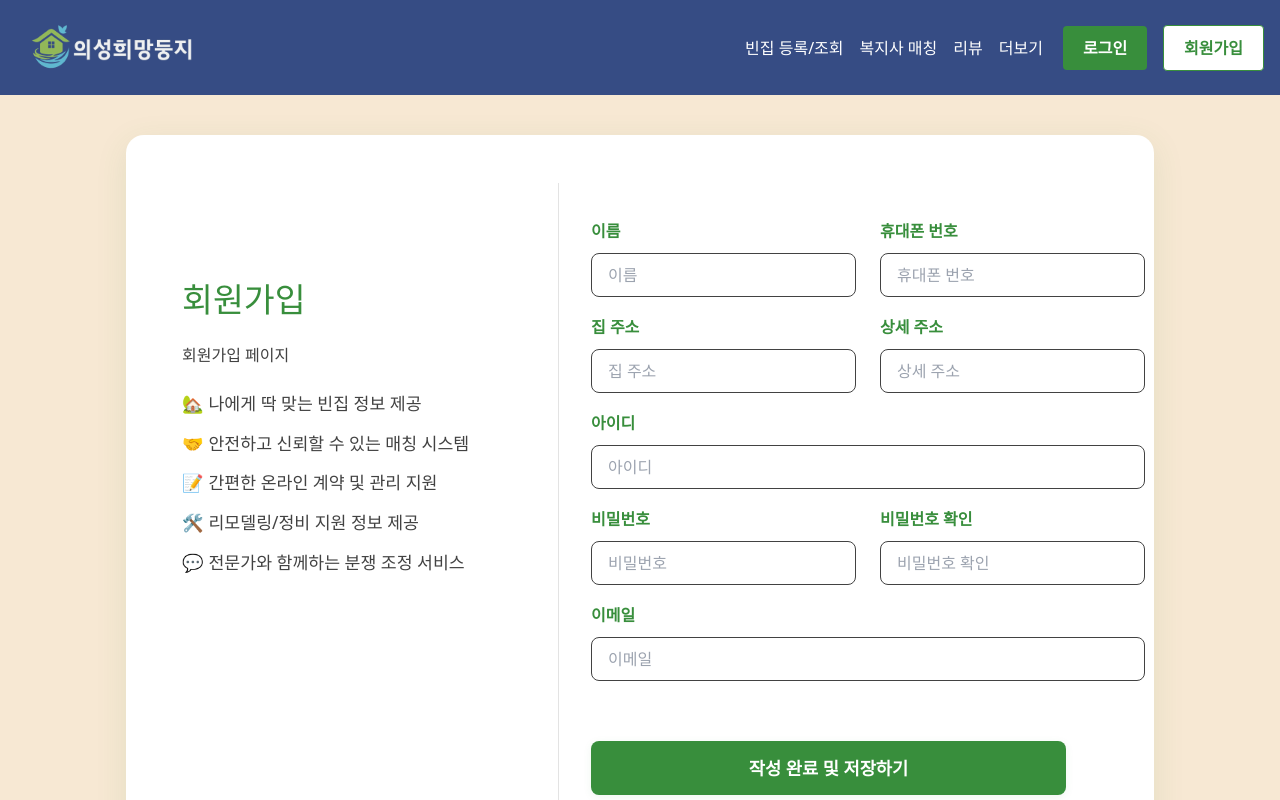
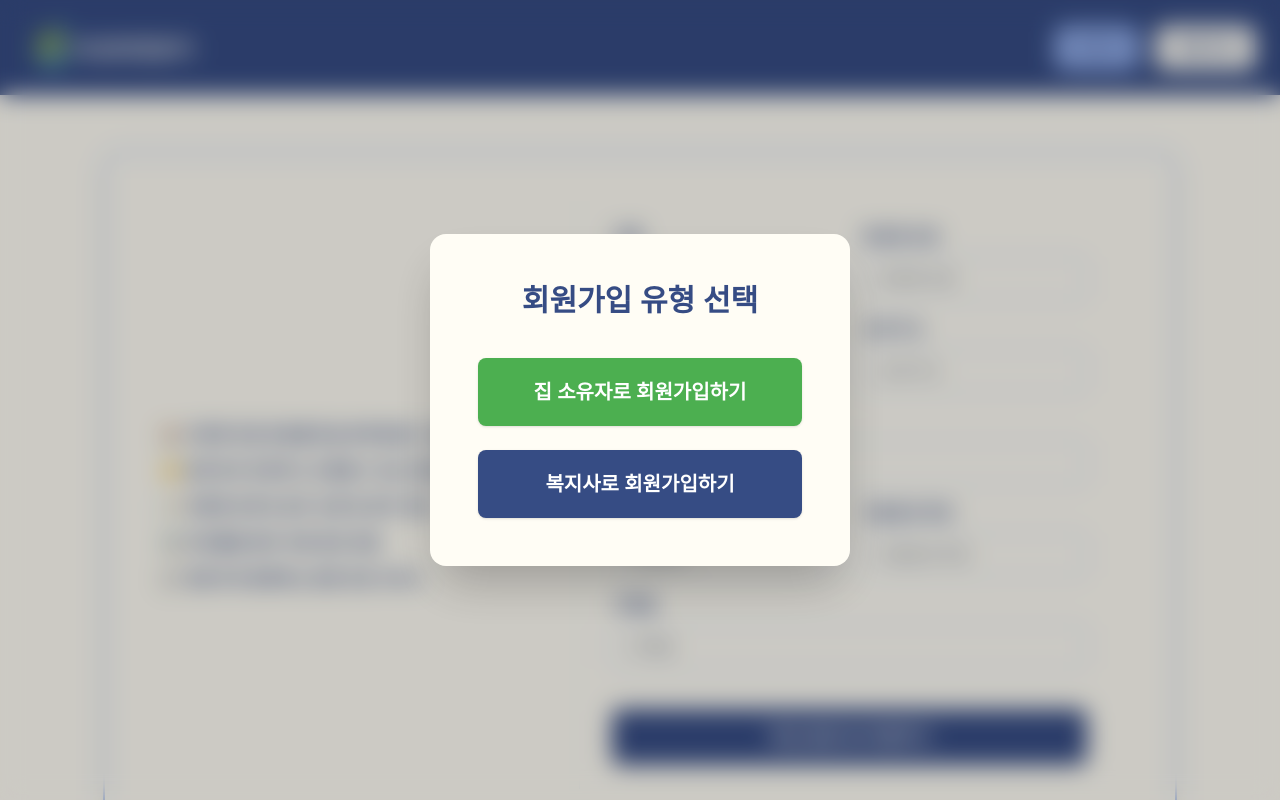
Before and after one commit to comonkeyy/FrontEnd, a React (Vite) app: page /signup in a window 1280 px wide. Shown: the top 800 px of the page. Built offline with nearby package versions, Linux system fonts and the light colour scheme.

Commit message:
색상 변경

```diff
--- a/src/App.tsx
+++ b/src/App.tsx
@@ -10,7 +10,7 @@ import RegisterPropertyPage from './pages/RegisterPropertyPage/RegisterPropertyP
 const App: React.FC = () => {
   // 실제로는 로그인 후 userRole을 받아와야 합니다.
   const [userRole, setUserRole] = useState<'owner' | 'worker' | 'guest'>(
-    'owner',
+    'guest',
   );
 
   return (
--- a/src/components/LoginButton/LogInButton.css
+++ b/src/components/LoginButton/LogInButton.css
@@ -1,15 +1,18 @@
 .login-trigger-button {
-  background-color: var(--color-deep-green);
-  color: var(--color-white);
+  background-color: #95b1ee; /* 버튼 기본 배경 */
+  color: #364c84; /* 주요 텍스트 */
   border: none;
-  border-radius: 4px;
+  border-radius: 10px;
   padding: 10px 20px;
   font-size: 16px;
   font-weight: bold;
   cursor: pointer;
-  transition: background-color 0.2s;
+  transition:
+    background-color 0.2s,
+    color 0.2s;
 }
 
 .login-trigger-button:hover {
-  background-color: var(--color-light-green);
+  background-color: #e7f1a8; /* 버튼 호버 배경 */
+  color: #364c84; /* 텍스트 색상 유지 */
 }
--- a/src/components/SignIn/SignIn.css
+++ b/src/components/SignIn/SignIn.css
@@ -1,24 +1,39 @@
+:root {
+  --color-background: #fffdf5;
+  --color-card: #fffdf5;
+  --color-header: #364c84;
+  --color-button: #95b1ee;
+  --color-button-hover: #e7f1a8;
+  --color-text-main: #364c84;
+  --color-text-sub: #95b1ee;
+  --color-input-border: #95b1ee;
+  --color-input-bg: #fffdf5;
+}
+
 .modal {
   position: fixed;
-  top: 0;
-  left: 0;
-  right: 0;
-  bottom: 0;
-  background: rgba(0, 0, 0, 0.6);
+  inset: 0;
+  width: 100vw;
+  height: 100vh;
+  background: rgba(54, 76, 132, 0.2);
   display: flex;
   align-items: center;
   justify-content: center;
   z-index: 1000;
+  /* 배경 흐림 효과 추가 */
+  backdrop-filter: blur(8px);
+  -webkit-backdrop-filter: blur(8px); /* Safari 지원 */
 }
 
 .loginModal {
-  width: 400px;
-  background: var(--color-white);
-  border-radius: 8px;
+  width: 460px;
+  background: #fffdf5;
+  border-radius: 14px;
   box-sizing: border-box;
   padding: 32px 24px 24px 24px;
   position: relative;
-  box-shadow: 0 8px 32px rgba(0, 0, 0, 0.15);
+  box-shadow: 0 8px 40px 0 rgba(54, 76, 132, 0.18);
+  border-top: 1.5px solid #95b1ee;
 }
 
 .close {
@@ -27,64 +42,80 @@
   right: 20px;
   font-size: 24px;
   cursor: pointer;
-  color: var(--color-deep-gray);
+  color: #364c84;
 }
 
 .modalContents {
+  color: #364c84;
+  font-weight: bold;
+  font-size: 26px;
   display: flex;
   flex-direction: column;
   gap: 16px;
   align-items: center;
 }
 
-.signinIcon {
-  width: 80px;
-  margin-bottom: 12px;
-}
-
 .loginId,
 .loginPw {
   width: 100%;
-  height: 40px;
-  padding: 8px 12px;
-  border: 1px solid var(--color-deep-gray);
-  border-radius: 4px;
+  height: 44px;
+  padding: 10px 14px;
+  border: 1.5px solid #95b1ee;
+  border-radius: 8px;
   font-size: 16px;
+  background: #fffdf5;
+  color: #364c84;
   box-sizing: border-box;
+  transition:
+    border 0.2s,
+    background 0.2s;
 }
 
-.loginId {
-  margin-top: 8px;
-}
-.loginPw {
-  margin-top: 0;
+.loginId:focus,
+.loginPw:focus {
+  border-color: #364c84;
+  outline: none;
+  background: #fff;
 }
 
 .loginBtn {
   width: 100%;
-  height: 40px;
-  background: var(--color-deep-green);
-  color: var(--color-white);
-  font-size: 16px;
-  border: none;
-  border-radius: 4px;
+  height: 44px;
+  background: #4caf50; /* 요청하신 녹색 */
+  color: #fff;
+  font-size: 17px;
+  font-weight: bold;
+  border: 2px solid #4caf50;
+  border-radius: 8px;
   margin-top: 8px;
   cursor: pointer;
-  transition: background 0.2s;
+  transition:
+    background 0.2s,
+    border 0.2s,
+    transform 0.13s;
+  box-shadow: 0 2px 8px rgba(54, 76, 132, 0.08);
 }
-.loginBtn:hover {
-  background: var(--color-light-green);
+.loginBtn:hover,
+.loginBtn:focus {
+  background: #388e3c;
+  border-color: #388e3c;
+  transform: scale(1.02);
 }
 
 .loginEnd {
   margin-top: 12px;
   text-align: center;
   font-size: 14px;
-  color: var(--color-deep-gray);
+  color: #364c84;
 }
 
 .loginLine a {
-  color: var(--color-deep-green);
+  color: #ff8f40;
+  font-weight: bold;
   text-decoration: underline;
   cursor: pointer;
+  transition: color 0.2s;
 }
+.loginLine a:hover {
+  color: #ff9040c8;
+}
--- a/src/components/SignUpButton/SignupButton.css
+++ b/src/components/SignUpButton/SignupButton.css
@@ -1,14 +1,18 @@
 .signup-btn {
-  background: var(--color-white);
-  color: var(--color-deep-green);
-  border: 1.5px solid var(--color-deep-green);
-  border-radius: 4px;
+  background: #fffdf5; /* 배경(Background) 색상 */
+  color: #364c84; /* 주요 텍스트 색상 */
+  border: 1.5px solid #364c84; /* 헤더(Primary) 색상 사용 */
+  border-radius: 10px;
   padding: 10px 20px;
   font-size: 16px;
   font-weight: bold;
   cursor: pointer;
-  transition: background 0.2s;
+  transition:
+    background 0.2s,
+    color 0.2s;
 }
+
 .signup-btn:hover {
-  background: #bcbcbc4c;
+  background: #e7f1a8; /* 강조 카드 배경 색상 (호버) */
+  color: #364c84; /* 텍스트 색상 유지 */
 }
--- a/src/components/layouts/Header.tsx
+++ b/src/components/layouts/Header.tsx
@@ -28,9 +28,13 @@ const Header: React.FC<HeaderProps> = ({ userRole }) => {
 
         {/* 데스크탑 메뉴 */}
         {userRole === 'guest' ? (
-          <nav className="hidden md:flex items-center space-x-4 ml-auto">
-            <LogInButton />
-            <SignupButton />
+          <nav className="hidden md:flex items-center ml-auto">
+            <div className="mr-4">
+              <LogInButton />
+            </div>
+            <div className="pr-2">
+              <SignupButton />
+            </div>
           </nav>
         ) : (
           <nav className="hidden md:flex items-center space-x-4 ml-auto">
--- a/src/pages/SignUpPage/SignUpPage.css
+++ b/src/pages/SignUpPage/SignUpPage.css
@@ -1,37 +1,63 @@
+:root {
+  --color-background: #e7f1a8; /* 전체 배경 (강조 배경) */
+  --color-card: #fffdf5; /* 카드/폼 배경 */
+  --color-header: #364c84; /* 헤더, 주요 텍스트 */
+  --color-button: #95b1ee; /* 버튼 */
+  --color-button-hover: #e7f1a8; /* 버튼 호버 */
+  --color-text-main: #364c84; /* 주요 텍스트 */
+  --color-text-sub: #95b1ee; /* 보조 텍스트 */
+  --color-input-border: #95b1ee; /* 입력 필드 테두리 */
+  --color-input-bg: #fffdf5; /* 입력 필드 배경 */
+}
+
+body {
+  background: var(--color-background);
+}
+
 .signup-page {
   min-height: 100vh;
-  background: var(--color-cream);
+  background: transparent; /* body에서 처리 */
   display: flex;
   align-items: center;
   justify-content: center;
 }
+
 .signup-container {
   display: flex;
   gap: 56px;
-  background: var(--color-white);
+  background: var(--color-card);
   border-radius: 18px;
-  box-shadow: 0 8px 32px rgba(56, 142, 60, 0.1);
+  box-shadow:
+    0 4px 12px rgba(149, 177, 238, 0.229),
+    /* 파란 계열 그림자 */ 0 8px 32px rgba(54, 76, 132, 0.12);
   padding: 48px 56px;
   margin: 40px 0;
+  /* 카드 경계 강조 */
+  border: 2px solid #95b1ee;
 }
+
 .signup-info {
   min-width: 320px;
-  color: var(--color-deep-gray);
+  color: var(--color-text-main);
   display: flex;
   flex-direction: column;
   justify-content: center;
-  margin-top: -150px;
+  margin-top: -120px;
 }
+
 .signup-info h1 {
-  color: var(--color-deep-green);
+  color: var(--color-header);
   font-size: 2.1rem;
   margin-bottom: 18px;
+  font-weight: bold;
 }
+
 .signup-info ul {
   margin-top: 24px;
   padding-left: 0;
   list-style: none;
 }
+
 .signup-info li {
   font-size: 1.08rem;
   margin-bottom: 14px;
@@ -39,49 +65,84 @@
   align-items: center;
   gap: 8px;
 }
+
 .signup-form {
-  background: var(--color-white);
+  background: var(--color-card);
   padding: 36px 32px;
   width: 100%;
   max-width: 540px;
   margin: 0 auto;
-  border-left: 1px solid rgba(66, 66, 66, 0.15);
+  border-left: 1.5px solid #95b1ee33;
   display: flex;
   flex-direction: column;
   gap: 24px;
 }
+
 .signup-grid {
   display: grid;
   grid-template-columns: 1fr 1fr;
   gap: 18px 24px;
 }
+
 .signup-form .signup-form-group {
   display: flex;
   flex-direction: column;
   gap: 8px;
 }
+
 .signup-form .signup-form-group.full {
   grid-column: 1 / span 2;
 }
+
 .signup-form label {
   font-weight: 600;
-  color: var(--color-deep-green);
+  color: var(--color-header);
   font-size: 1rem;
   margin-bottom: 2px;
 }
+
 .signup-form input {
   height: 44px;
-  border: 1.5px solid var(--color-deep-gray);
+  border: 1.5px solid var(--color-input-border);
   border-radius: 8px;
   padding: 0 16px;
   font-size: 1rem;
-  background: var(--color-white);
-  color: var(--color-deep-gray);
+  background: var(--color-input-bg);
+  color: var(--color-text-main);
   transition:
     border 0.2s,
     background 0.2s;
   box-sizing: border-box;
 }
+
+.signup-form input:focus {
+  border-color: var(--color-header);
+  outline: none;
+  background: #ffffff;
+}
+
+.signup-form .signup-btn {
+  margin-top: 18px;
+  background: var(--color-button);
+  color: #fff;
+  border: none;
+  border-radius: 8px;
+  padding: 14px 0;
+  font-size: 1.1rem;
+  font-weight: bold;
+  cursor: pointer;
+  transition:
+    background 0.2s,
+    color 0.2s;
+  box-shadow: 0 2px 8px rgba(54, 76, 132, 0.07);
+  width: 100%;
+}
+
+.signup-form .signup-btn:hover {
+  background: var(--color-button-hover);
+  color: var(--color-header);
+}
+
 .modal-backdrop {
   position: fixed;
   z-index: 1999;
@@ -89,8 +150,9 @@
   top: 0;
   width: 100vw;
   height: 100vh;
-  background: rgba(0, 0, 0, 0.2);
+  background: rgba(54, 76, 132, 0.1);
 }
+
 .modal-address {
   position: fixed;
   z-index: 2000;
@@ -100,35 +162,10 @@
   width: 500px;
   max-width: 95vw;
   height: 600px;
-  background: #fff;
+  background: var(--color-card);
   border-radius: 16px;
-  box-shadow: 0 8px 32px rgba(56, 142, 60, 0.15);
+  box-shadow: 0 8px 32px rgba(54, 76, 132, 0.12);
   display: flex;
   flex-direction: column;
   overflow: hidden;
 }
-.signup-form input:focus {
-  border-color: var(--color-deep-green);
-  outline: none;
-  background: var(--color-white);
-}
-.signup-form .signup-btn {
-  margin-top: 18px;
-  background: var(--color-deep-green);
-  color: var(--color-white);
-  border: none;
-  border-radius: 8px;
-  padding: 14px 0;
-  font-size: 1.1rem;
-  font-weight: bold;
-  cursor: pointer;
-  transition:
-    background 0.2s,
-    color 0.2s;
-  box-shadow: 0 2px 8px rgba(56, 142, 60, 0.08);
-  width: 100%;
-}
-.signup-form .signup-btn:hover {
-  background: rgba(56, 142, 60, 0.75);
-  color: var(--color-white);
-}
--- a/src/pages/SignUpPage/SignUpPage.tsx
+++ b/src/pages/SignUpPage/SignUpPage.tsx
@@ -1,6 +1,38 @@
-import React, { useRef, useState } from 'react';
-import './SignUpPage.css';
+import React, { useState, useRef } from 'react';
 
+// 역할 선택 모달
+function RoleSelectModal({
+  isOpen,
+  onSelect,
+}: {
+  isOpen: boolean;
+  onSelect: (role: 'owner' | 'worker') => void;
+}) {
+  if (!isOpen) return null;
+  return (
+    <div className="fixed inset-0 z-50 flex items-center justify-center bg-black/20 backdrop-blur-md">
+      <div className="bg-[#FFFDF5] rounded-2xl shadow-2xl p-12 min-w-[420px] min-h-[320px] flex flex-col items-center">
+        <h2 className="text-3xl font-bold text-[#364C84] mb-10">
+          회원가입 유형 선택
+        </h2>
+        <button
+          className="w-full mb-6 py-5 rounded-lg bg-[#4CAF50] text-white font-bold text-xl transition-colors hover:bg-[#388E3C] shadow"
+          onClick={() => onSelect('owner')}
+        >
+          집 소유자로 회원가입하기
+        </button>
+        <button
+          className="w-full py-5 rounded-lg bg-[#364C84] text-white font-bold text-xl transition-colors hover:bg-[#2A3B68] shadow"
+          onClick={() => onSelect('worker')}
+        >
+          복지사로 회원가입하기
+        </button>
+      </div>
+    </div>
+  );
+}
+
+// 주소 입력 모달(기존과 동일)
 function AddressInput() {
   const addressRef = useRef<HTMLInputElement>(null);
   const [modalOpen, setModalOpen] = useState(false);
@@ -8,7 +40,6 @@ function AddressInput() {
 
   const handleClick = () => {
     setModalOpen(true);
-
     setTimeout(() => {
       if (!popupWrapRef.current) return;
       // @ts-ignore
@@ -38,13 +69,11 @@ function AddressInput() {
         onClick={handleClick}
         readOnly
         style={{ cursor: 'pointer' }}
+        className="h-11 border-[1.5px] border-[#95B1EE] rounded-lg px-4 text-base bg-[#FFFDF5] text-[#364C84] transition-colors focus:border-[#364C84] outline-none font-bold"
       />
-      {/* 모달 */}
       {modalOpen && (
         <>
-          {/* 백드롭 */}
           <div className="modal-backdrop" onClick={() => setModalOpen(false)} />
-          {/* 모달창 */}
           <div className="modal-address">
             <div ref={popupWrapRef} style={{ width: '100%', height: '100%' }} />
           </div>
@@ -55,65 +84,196 @@ function AddressInput() {
 }
 
 export default function SignUpPage() {
+  // 역할 상태 관리 및 모달 상태
+  const [role, setRole] = useState<'owner' | 'worker' | ''>('');
+  const [roleModalOpen, setRoleModalOpen] = useState(true);
+
+  // 폼 제출
+  const handleSubmit = (e: React.FormEvent) => {
+    e.preventDefault();
+    if (!role) {
+      alert('가입 유형을 선택해 주세요.');
+      return;
+    }
+    alert(`${role === 'owner' ? '집 소유자' : '복지사'}로 회원가입 완료!`);
+  };
+
+  // 역할별 안내문구/스타일 분기
+  const infoTitle =
+    role === 'owner'
+      ? '집 소유자로 회원가입'
+      : role === 'worker'
+        ? '복지사로 회원가입'
+        : '';
+  const infoList =
+    role === 'owner'
+      ? [
+          '🏡 빈집을 쉽고 빠르게 등록할 수 있습니다.',
+          '🔍 등록된 빈집의 관리 현황을 한눈에 확인할 수 있습니다.',
+          '🤝 복지사와의 매칭 및 입주 과정을 간편하게 관리할 수 있습니다.',
+          '🛠 리모델링·정비 지원 및 각종 행정 안내를 받을 수 있습니다.',
+          '📊 내 빈집의 통계와 피드백을 확인할 수 있습니다.',
+        ]
+      : [
+          '🏠 다양한 빈집 정보를 한눈에 확인할 수 있습니다.',
+          '🤝 집주인과 안전하고 신뢰할 수 있는 매칭 시스템 제공',
+          '📝 간편한 온라인 입주 신청 및 관리 지원',
+          '🛠 리모델링/정비 지원 정보 제공',
+          '💬 전문가와 함께하는 분쟁 조정 서비스',
+        ];
+
   return (
-    <div className="signup-page">
-      <div className="signup-container">
-        <section className="signup-info">
-          <h1>회원가입</h1>
-          <p>회원가입 페이지</p>
-          <ul>
-            <li>🏡 나에게 딱 맞는 빈집 정보 제공</li>
-            <li>🤝 안전하고 신뢰할 수 있는 매칭 시스템</li>
-            <li>📝 간편한 온라인 계약 및 관리 지원</li>
-            <li>🛠 리모델링/정비 지원 정보 제공</li>
-            <li>💬 전문가와 함께하는 분쟁 조정 서비스</li>
+    <div className="signup-page flex min-h-screen items-center justify-center bg-[#FFFDF5]">
+      {/* 역할 선택 모달 */}
+      <RoleSelectModal
+        isOpen={roleModalOpen}
+        onSelect={(selectedRole) => {
+          setRole(selectedRole);
+          setRoleModalOpen(false);
+        }}
+      />
+      <div className="signup-container flex gap-14 bg-[#FFFDF5] rounded-[18px] shadow-lg border-2 border-[#95B1EE] px-14 py-12 my-10">
+        <section className="signup-info min-w-[320px] flex flex-col justify-center text-[#364C84]">
+          {role && (
+            <div className="text-3xl font-extrabold mb-4 text-[#364C84]">
+              {infoTitle}
+            </div>
+          )}
+          <ul className="mt-6 space-y-3 text-base">
+            {infoList.map((txt, i) => (
+              <li className="font-bold" key={i}>
+                {txt}
+              </li>
+            ))}
           </ul>
         </section>
-        <form className="signup-form">
-          <div className="signup-grid">
-            <div className="signup-form-group">
-              <label htmlFor="name">이름</label>
-              <input id="name" type="text" placeholder="이름" />
+        <form
+          className="signup-form bg-[#FFFDF5] px-8 py-6 max-w-[540px] border-l-[1.5px] border-[#95B1EE33] flex flex-col gap-6 w-full"
+          onSubmit={handleSubmit}
+        >
+          <div className="signup-grid grid grid-cols-2 gap-x-6 gap-y-4">
+            <div className="signup-form-group flex flex-col gap-2">
+              <label htmlFor="name" className="font-bold text-[#364C84]">
+                이름
+              </label>
+              <input
+                id="name"
+                type="text"
+                placeholder="이름"
+                className="h-11 border-[1.5px] border-[#95B1EE] rounded-lg px-4 text-base bg-[#FFFDF5] text-[#364C84] transition-colors focus:border-[#364C84] outline-none font-bold"
+              />
             </div>
-            <div className="signup-form-group">
-              <label htmlFor="phone">휴대폰 번호</label>
-              <input id="phone" type="text" placeholder="휴대폰 번호" />
+            <div className="signup-form-group flex flex-col gap-2">
+              <label htmlFor="phone" className="font-bold text-[#364C84]">
+                휴대폰 번호
+              </label>
+              <input
+                id="phone"
+                type="text"
+                placeholder="휴대폰 번호"
+                className="h-11 border-[1.5px] border-[#95B1EE] rounded-lg px-4 text-base bg-[#FFFDF5] text-[#364C84] transition-colors focus:border-[#364C84] outline-none font-bold"
+              />
             </div>
-            <div className="signup-form-group">
-              <label htmlFor="address">집 주소</label>
+            <div className="signup-form-group flex flex-col gap-2">
+              <label htmlFor="address" className="font-bold text-[#364C84]">
+                집 주소
+              </label>
               <AddressInput />
             </div>
-            <div className="signup-form-group">
-              <label htmlFor="address2">상세 주소</label>
-              <input id="address2" type="text" placeholder="상세 주소" />
+            <div className="signup-form-group flex flex-col gap-2">
+              <label htmlFor="address2" className="font-bold text-[#364C84]">
+                상세 주소
+              </label>
+              <input
+                id="address2"
+                type="text"
+                placeholder="상세 주소"
+                className="h-11 border-[1.5px] border-[#95B1EE] rounded-lg px-4 text-base bg-[#FFFDF5] text-[#364C84] transition-colors focus:border-[#364C84] outline-none font-bold"
+              />
             </div>
-            <div className="signup-form-group full">
-              <label htmlFor="userid">아이디</label>
-              <input id="userid" type="text" placeholder="아이디" />
+            <div className="signup-form-group full flex flex-col gap-2 col-span-2">
+              <label htmlFor="userid" className="font-bold text-[#364C84]">
+                아이디
+              </label>
+              <input
+                id="userid"
+                type="text"
+                placeholder="아이디"
+                className="h-11 border-[1.5px] border-[#95B1EE] rounded-lg px-4 text-base bg-[#FFFDF5] text-[#364C84] transition-colors focus:border-[#364C84] outline-none font-bold"
+              />
             </div>
-            <div className="signup-form-group">
-              <label htmlFor="password">비밀번호</label>
-              <input id="password" type="password" placeholder="비밀번호" />
+            <div className="signup-form-group flex flex-col gap-2">
+              <label htmlFor="password" className="font-bold text-[#364C84]">
+                비밀번호
+              </label>
+              <input
+                id="password"
+                type="password"
+                placeholder="비밀번호"
+                className="h-11 border-[1.5px] border-[#95B1EE] rounded-lg px-4 text-base bg-[#FFFDF5] text-[#364C84] transition-colors focus:border-[#364C84] outline-none font-bold"
+              />
             </div>
-            <div className="signup-form-group">
-              <label htmlFor="password2">비밀번호 확인</label>
+            <div className="signup-form-group flex flex-col gap-2">
+              <label htmlFor="password2" className="font-bold text-[#364C84]">
+                비밀번호 확인
+              </label>
               <input
                 id="password2"
                 type="password"
                 placeholder="비밀번호 확인"
+                className="h-11 border-[1.5px] border-[#95B1EE] rounded-lg px-4 text-base bg-[#FFFDF5] text-[#364C84] transition-colors focus:border-[#364C84] outline-none font-bold"
               />
             </div>
-            <div className="signup-form-group full">
-              <label htmlFor="email">이메일</label>
-              <input id="email" type="email" placeholder="이메일" />
+            <div className="signup-form-group full flex flex-col gap-2 col-span-2">
+              <label htmlFor="email" className="font-bold text-[#364C84]">
+                이메일
+              </label>
+              <input
+                id="email"
+                type="email"
+                placeholder="이메일"
+                className="h-11 border-[1.5px] border-[#95B1EE] rounded-lg px-4 text-base bg-[#FFFDF5] text-[#364C84] transition-colors focus:border-[#364C84] outline-none font-bold"
+              />
             </div>
-            <div className="signup-form-group"></div>
           </div>
-          <button type="submit" className="signup-btn">
+          {/* 역할도 함께 전송 */}
+          <input type="hidden" name="role" value={role} />
+          <button
+            type="submit"
+            className="w-full mt-4 py-3 rounded-lg bg-[#364C84] text-white font-bold text-lg border-2 border-[#364C84] hover:bg-[#2A3B68] hover:border-[#364C84] transition-colors shadow"
+          >
             작성 완료 및 저장하기
           </button>
         </form>
       </div>
+      {/* 모달 CSS */}
+      <style>{`
+          .modal-backdrop {
+            position: fixed;
+            z-index: 1999;
+            left: 0;
+            top: 0;
+            width: 100vw;
+            height: 100vh;
+            background: rgba(54, 76, 132, 0.10);
+          }
+          .modal-address {
+            position: fixed;
+            z-index: 2000;
+            left: 50%;
+            top: 50%;
+            transform: translate(-50%, -50%);
+            width: 500px;
+            max-width: 95vw;
+            height: 600px;
+            background: #FFFDF5;
+            border-radius: 16px;
+            box-shadow: 0 8px 32px rgba(54, 76, 132, 0.12);
+            display: flex;
+            flex-direction: column;
+            overflow: hidden;
+          }
+        `}</style>
     </div>
   );
 }
```
